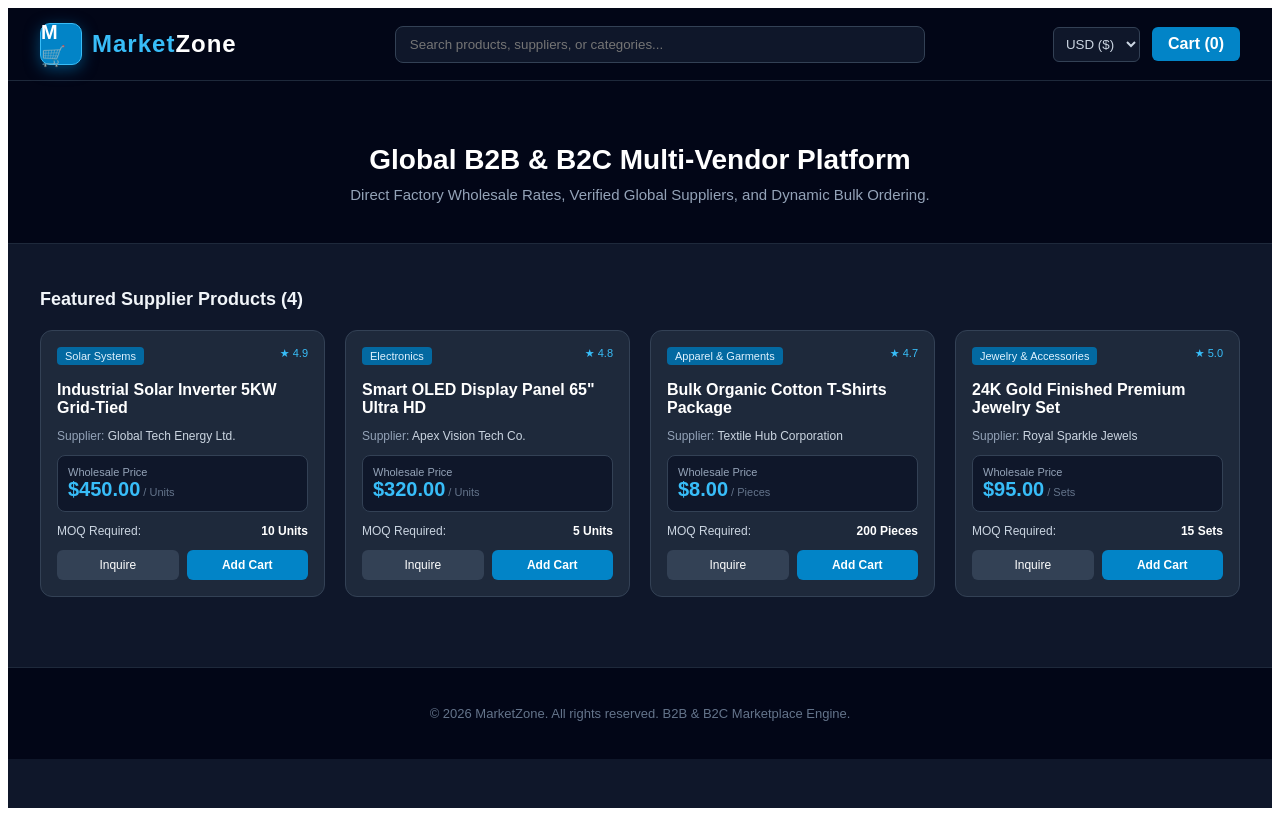
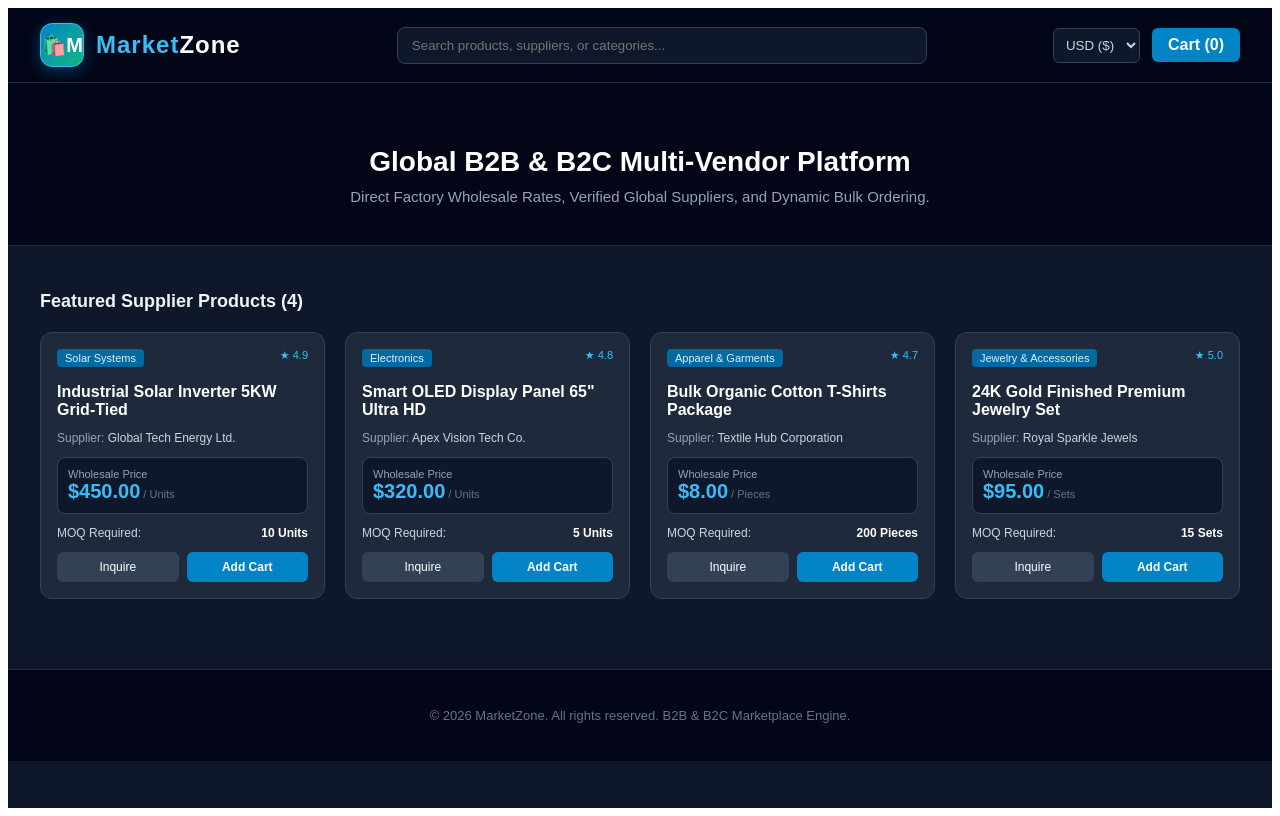
Before and after one commit to pateljabir786/MarketZone-Core, a Next.js app: page / in a window 1280 px wide. Built offline with nearby package versions, Linux system fonts and the light colour scheme.

Commit message:
Update page.js

```diff
--- a/app/page.js
+++ b/app/page.js
@@ -79,23 +79,23 @@ export default function Home() {
       <header style={{ borderBottom: '1px solid #1e293b', backgroundColor: '#020617', padding: '15px 20px', position: 'sticky', top: 0, zIndex: 100 }}>
         <div style={{ maxWidth: '1200px', margin: '0 auto', display: 'flex', alignItems: 'center', justifyContent: 'space-between', gap: '15px', flexWrap: 'wrap' }}>
 
-          {/* LOGO WITH SKY BLUE M-CART COMBO STYLE */}
-          <div style={{ display: 'flex', alignItems: 'center', gap: '10px' }}>
+          {/* BAZAAR MARKETPLACE LOGO WITH SHOPPING BAG & M COMBO */}
+          <div style={{ display: 'flex', alignItems: 'center', gap: '12px' }}>
             <div style={{
-              backgroundColor: '#0284c7',
+              background: 'linear-gradient(135deg, #0284c7 0%, #10b981 100%)',
               color: '#ffffff',
-              width: '40px',
-              height: '40px',
-              borderRadius: '10px',
+              width: '42px',
+              height: '42px',
+              borderRadius: '12px',
               display: 'flex',
               alignItems: 'center',
               justifyContent: 'center',
               fontWeight: '900',
               fontSize: '20px',
-              boxShadow: '0 4px 15px rgba(2, 132, 199, 0.5)',
+              boxShadow: '0 4px 15px rgba(2, 132, 199, 0.4)',
               border: '1.5px solid #38bdf8'
             }}>
-              M🛒
+              🛍️M
             </div>
             <div style={{ fontSize: '24px', fontWeight: 'bold', color: '#38bdf8', letterSpacing: '1px' }}>
               Market<span style={{ color: '#fff' }}>Zone</span>
```
